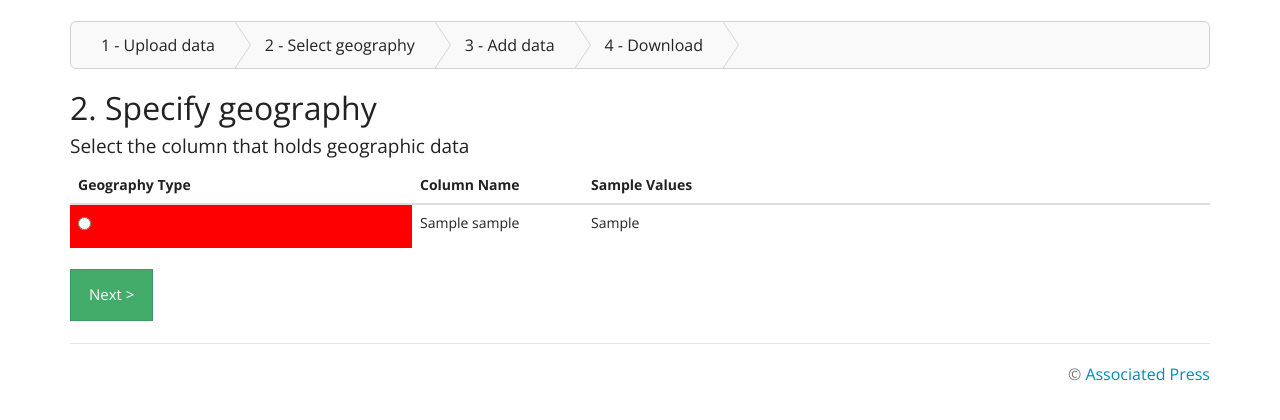
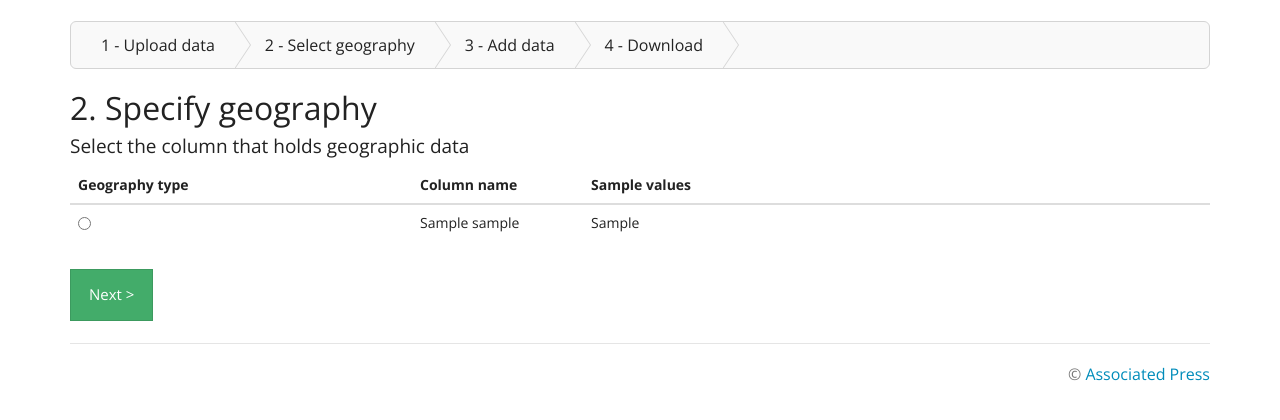
Before and after one commit to associatedpress/geomancer, a Flask app: template geo/templates/select_geo.html in a window 1280 px wide. Shown: the part 45-465 px from the top of the page. Run offline with Flask 2, Linux system fonts and the light colour scheme; the template is opened without the code that fills it: most values are stand-ins (such as "Sample title", 1, 10 or a date in 2020); data that the repository does not hold is empty; some libraries are stand-ins or nearby versions.

Commit message:
minor style and text updates on select_geo step

```diff
--- a/geo/static/css/custom.css
+++ b/geo/static/css/custom.css
@@ -218,9 +218,3 @@ table, .alert, label,.control-label,.help-block,.checkbox,.radio { font-size: 14
     margin-right: 8px;
     opacity: 0.7;
 }
-
-.geo-column{
-  border-style: none;
-  background: red;
-  background-color: red;
-}
--- a/geo/templates/select_geo.html
+++ b/geo/templates/select_geo.html
@@ -10,15 +10,15 @@
             <table class="table">
                 <thead>
                     <tr>
-                        <th width="30%">Geography Type</th>
-                        <th width="15%">Column Name</th>
-                        <th width="55%">Sample Values</th>
+                        <th width="30%">Geography type</th>
+                        <th width="15%">Column name</th>
+                        <th width="55%">Sample values</th>
                     </tr>
                 </thead>
                 <tbody>
                     {% for index,name,values in sample_data %}
                     <tr>
-                        <td class="geo-column" data-column_index="{{ index }}">
+                        <td data-column_index="{{ index }}">
                             <label>
                                 <input type="radio" name="columns" class="geography" />
                             </label>
--- a/geo/utils/lookups.py
+++ b/geo/utils/lookups.py
@@ -1,7 +1,7 @@
 GEO_TYPES = [
     {
         "name": "city",
-        "description": "city",
+        "description": "City",
         "acs_sumlev": "160,170,060",
     },
     {
```
